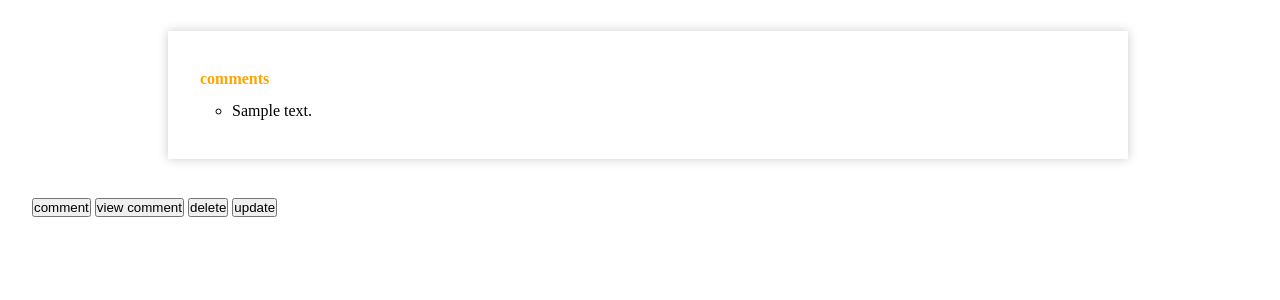
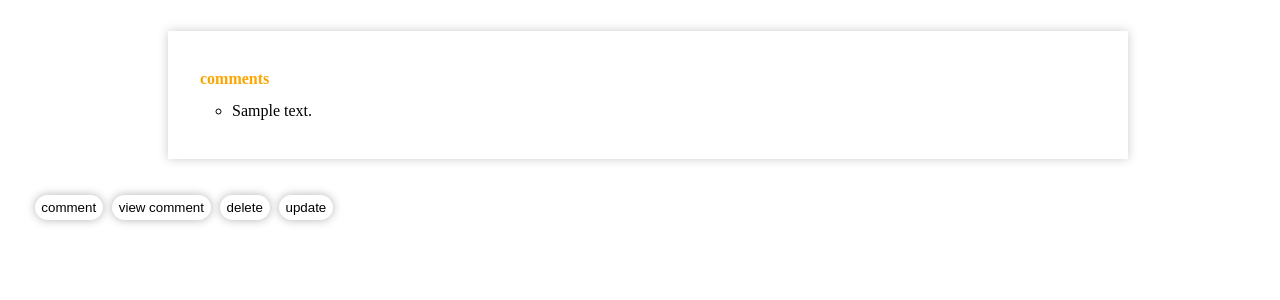
Before and after one commit to izzyjosh/POST, a Django app: template post/templates/index.html in a window 1280 px wide. Shown: the part 151-451 px from the top of the page. Run offline with Django 3.2, Linux system fonts and the light colour scheme; the template is opened without the code that fills it: most values are stand-ins (such as "Sample title", 1, 10 or a date in 2020).

Commit message:
made some modifications

```diff
--- a/post/templates/index.html
+++ b/post/templates/index.html
@@ -28,6 +28,7 @@
         }
         .nav-links ul li {
             list-style: none;
+            text-decoration: none;
         }
         main {
             margin: 2em;
@@ -35,6 +36,9 @@
         }
         main ol{
         	margin: 1em 0 0 0;
+        }
+        main ol a{
+        	margin: 0.3 em;
         }
         main ol li {
         	margin-left: 1em;
@@ -50,6 +54,16 @@
         }
         h4 {
         	color: orange;
+        }
+        .btn {
+        	padding: 0.4em 0.5em;
+        	margin: 0.2em;
+        	display: inline-block;
+        	background: white;
+        	color: black;
+        	border-radius: 50px;
+        	border: white;
+        	box-shadow: hsl(0,0%,70%) 0 0 10px;
         }
     </style>
  </head>
@@ -87,15 +101,15 @@
  				<h4>comments</h4>
  				{% for comment in fpost.comment_set.all %}
  					<ul>
- 						<li>{{ comment }}</li>
+ 						<li>{{ comment|truncatewords:3 }}</li>
  					</ul>
  				{% endfor %}
  				</div>
  			</li>
- 			<a href="{% url 'l_comment' fpost.id%}"><button>comment</button></a>
- 			<a href="{% url 'view_comment' fpost.id %}"><button>view comment</button></a>
- 			<a href="{% url 'confirm' fpost.id %}"><button>delete</button></a>
- 			<a href="{% url 'update' fpost.id%}"><button>update</button></a>
+ 			<a href="{% url 'l_comment' fpost.id%}"><button class="btn">comment</button></a>
+ 			<a href="{% url 'view_comment' fpost.id %}"><button class="btn">view comment</button></a>
+ 			<a href="{% url 'confirm' fpost.id %}"><button class="btn">delete</button></a>
+ 			<a href="{% url 'update' fpost.id%}"><button class="btn">update</button></a>
  		{% endfor %}
  		</ol>
  	</main>
```
